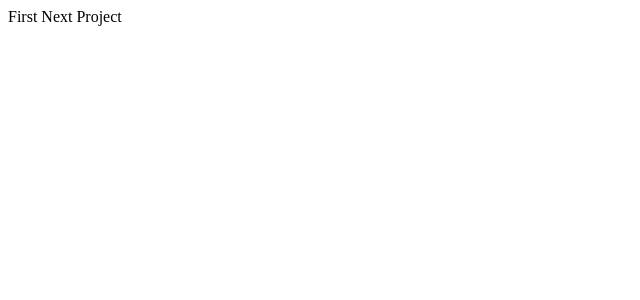
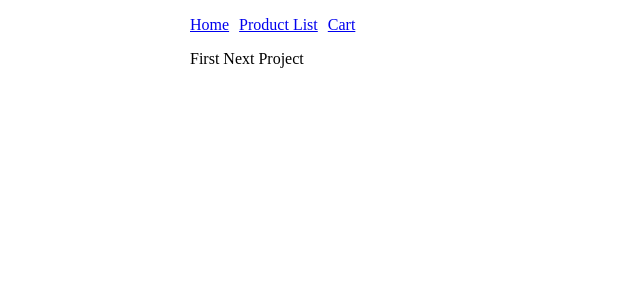
Before and after one commit to minervatea/nextjs-project, a Next.js app: page / in a window 1280 px wide. Shown: the top 300 px of the page, without its empty margins (0-640 px from the left). Built offline with nearby package versions, Linux system fonts and the light colour scheme.

Commit message:
stlyes added, folder structure

```diff
--- /dev/null
+++ b/components/gnb.tsx
@@ -0,0 +1,19 @@
+import Link from "next/link";
+
+const Gnb = () => (
+  <nav className="gnb">
+    <ul>
+      <li>
+        <Link href="/">Home</Link>
+      </li>
+      <li>
+        <Link href="/products">Product List</Link>
+      </li>
+      <li>
+        <Link href="/cart">Cart</Link>
+      </li>
+    </ul>
+  </nav>
+);
+
+export default Gnb;
--- a/next.config.js
+++ b/next.config.js
@@ -1,6 +1,15 @@
 /** @type {import('next').NextConfig} */
+
+const path = require("path");
 const nextConfig = {
   reactStrictMode: true,
-}
+};
 
-module.exports = nextConfig
+module.exports = nextConfig;
+
+module.exports = {
+  sassOptions: {
+    includePaths: [path.join(__dirname, "styles")],
+  },
+  nextConfig,
+};
--- a/pages/_app.tsx
+++ b/pages/_app.tsx
@@ -5,13 +5,15 @@ import { Hydrate, QueryClient, QueryClientProvider } from "react-query";
 import { ReactQueryDevtools } from "react-query/devtools";
 
 import "../scss/index.scss";
+import Gnb from "../components/gnb";
 
 function MyApp({ Component, pageProps }: AppProps) {
-  const [queryClient] = React.useState(() => new QueryClient());
+  const [queryClient] = React.useState(() => new QueryClient()); // TODO cache time
 
   return (
     <QueryClientProvider client={queryClient}>
       <Hydrate state={pageProps.dehydratedState}>
+        <Gnb />
         <Component {...pageProps} />
       </Hydrate>
       <ReactQueryDevtools initialIsOpen={false} />
--- /dev/null
+++ b/pages/cart/index.tsx
@@ -0,0 +1,3 @@
+const Cart = () => <div>cart</div>;
+
+export default Cart;
--- /dev/null
+++ b/pages/payment/index.tsx
@@ -0,0 +1,3 @@
+const Payment = () => <div>payment page</div>;
+
+export default Payment;
--- a/scss/index.scss
+++ b/scss/index.scss
@@ -1 +1,22 @@
 @import 'products';
+@import 'cart';
+
+:root {
+    max-width: 900px;
+    margin: 0 auto;
+    padding: 0 10px;
+}
+
+body {
+    margin: 0;
+}
+
+.gnb {
+    ul {
+        padding: 0;
+        list-style: none;
+        display: flex;
+        flex-direction: row;
+        gap: 10px;
+    }
+}
--- a/scss/products.scss
+++ b/scss/products.scss
@@ -1,4 +1,5 @@
 .products {
+    padding: 0;
     list-style: none;
     display: grid;
     grid-template-columns: repeat(3, 1fr);
@@ -9,9 +10,9 @@
     border: 1px solid #000;
     padding: 10px;
 
-    &__image{
+    &__image {
         width: 100%;
-       height: 150px;
-       object-fit: contain;
+        height: 150px;
+        object-fit: contain;
     }
 }
```
Also changed, not shown: scss/cart.scss (added).
